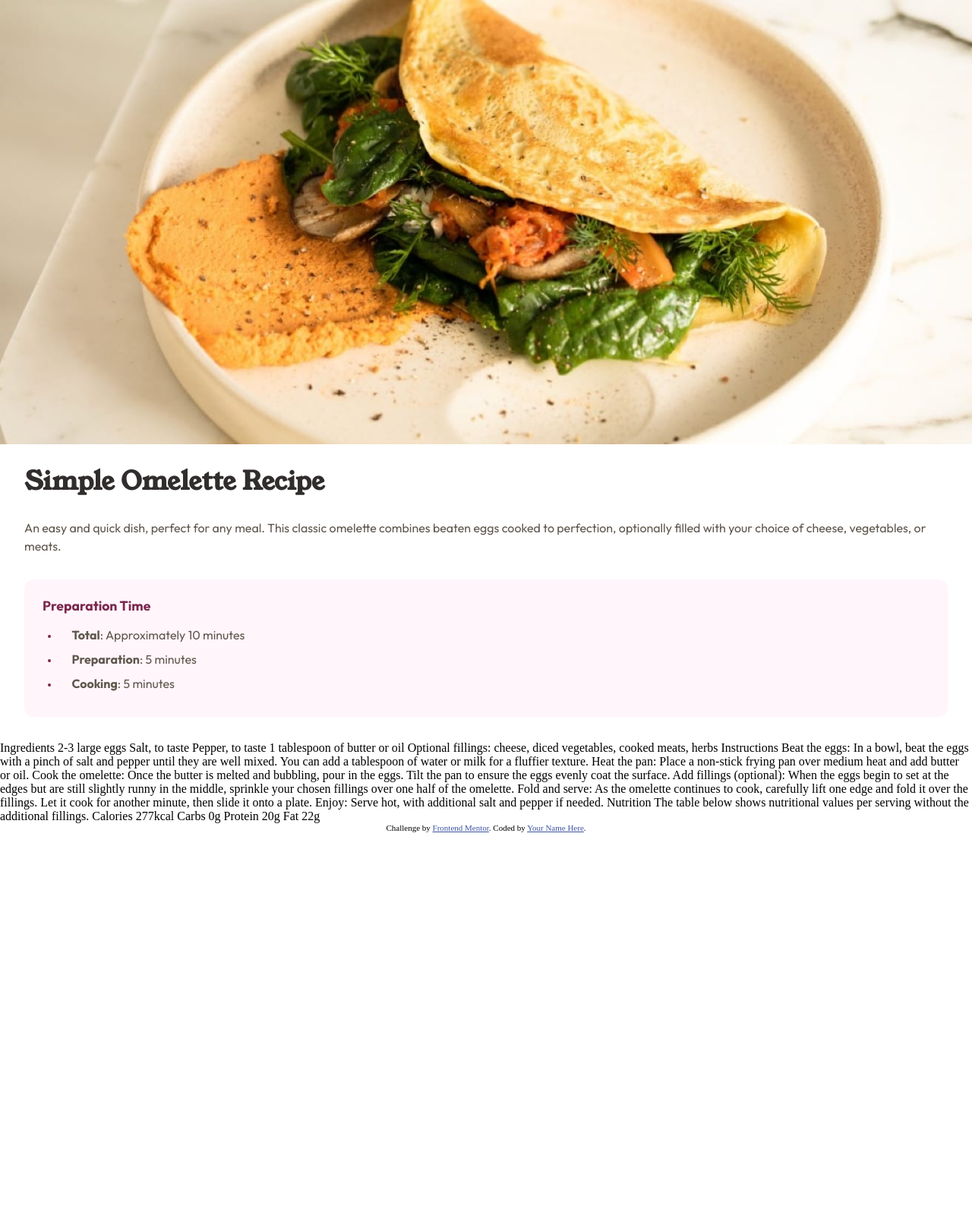
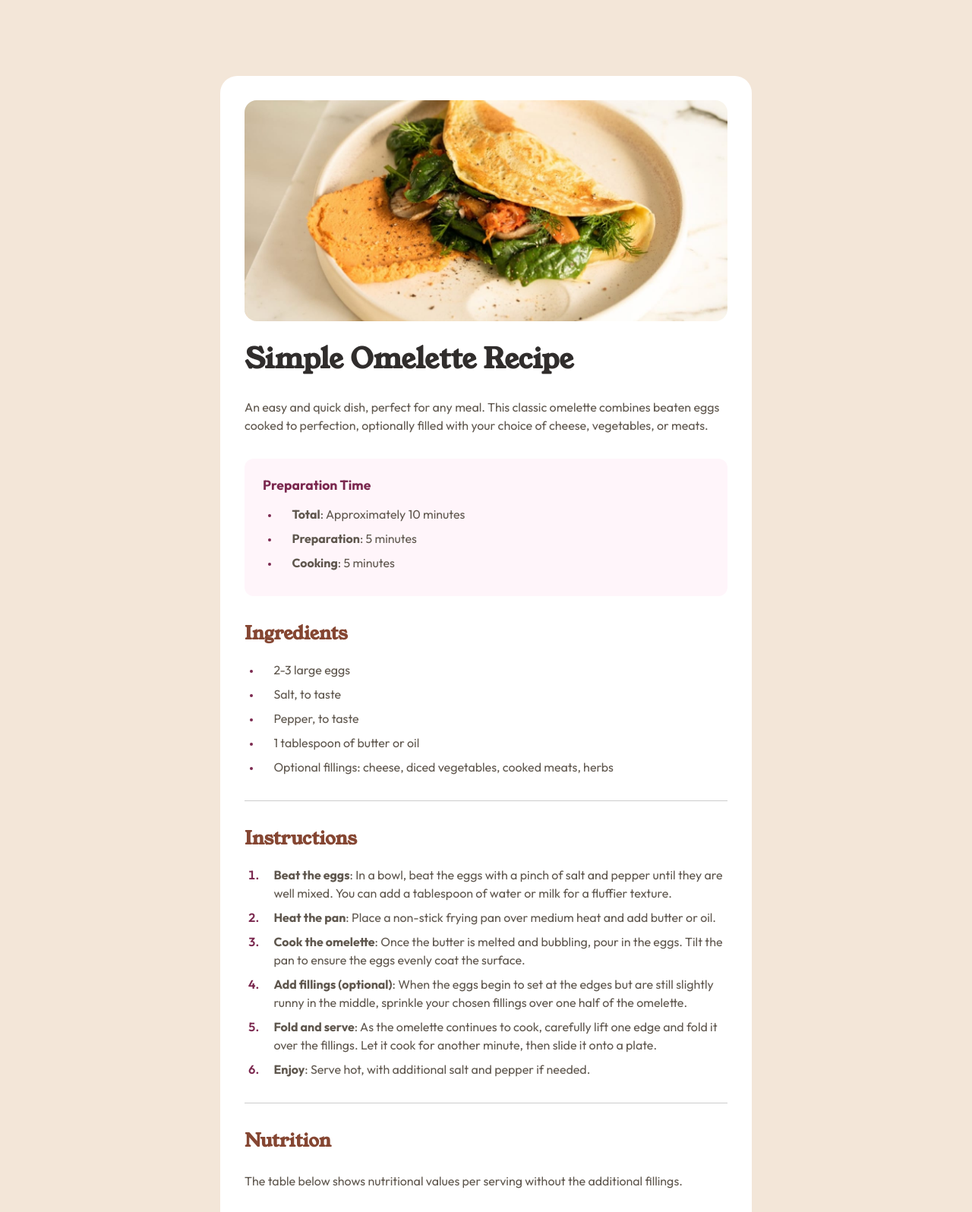
Before and after one commit to bryancarias/RecipePage, a plain HTML site: page index.html in a window 1280 px wide. Shown: the top 1596 px of the page at 76% size. Before the commit the page ends 1096 px from the top, so only its background shows below. Drawn offline with Linux system fonts and the light colour scheme.

Commit message:
Reto Finalizado

```diff
--- a/index.html
+++ b/index.html
@@ -1,87 +1,133 @@
 <!DOCTYPE html>
 <html lang="en">
   <head>
-  <meta charset="UTF-8">
-  <meta name="viewport" content="width=device-width, initial-scale=1.0"> <!-- displays site properly based on user's device -->
+    <meta charset="UTF-8" />
+    <meta name="viewport" content="width=device-width, initial-scale=1.0" />
+    <!-- displays site properly based on user's device -->
 
-  <link rel="icon" type="image/png" sizes="32x32" href="./assets/images/favicon-32x32.png">
+    <link
+      rel="icon"
+      type="image/png"
+      sizes="32x32"
+      href="./assets/images/favicon-32x32.png"
+    />
 
     <title>Frontend Mentor | Recipe page</title>
 
     <!-- Feel free to remove these styles or customise in your own stylesheet 👍 -->
-   <link rel="stylesheet" href="style.css">
-  <style>
-    .attribution { font-size: 11px; text-align: center; }
-    .attribution a { color: hsl(228, 45%, 44%); }
-  </style>
+    <link rel="stylesheet" href="style.css" />
   </head>
   <body>
-
+    <div class="container">
       <header class="header">
-    <img class="header-img" src="./assets/images/image-omelette.jpeg" alt="Simple_Omelette_Recipe">
+        <img
+          class="header-img"
+          src="./assets/images/image-omelette.jpeg"
+          alt="Simple_Omelette_Recipe"
+        />
       </header>
 
       <main class="main">
         <h1 class="main-title">Simple Omelette Recipe</h1>
-    <p class="main-description">An easy and quick dish, perfect for any meal. This classic omelette combines beaten eggs cooked
-       to perfection, optionally filled with your choice of cheese, vegetables, or meats.
+        <p class="description">
+          An easy and quick dish, perfect for any meal. This classic omelette
+          combines beaten eggs cooked to perfection, optionally filled with your
+          choice of cheese, vegetables, or meats.
         </p>
         <div class="preparation">
           <h2 class="preparation-title">Preparation Time</h2>
           <ul class="preparation-ul">
-        <li class="preparation-items"><strong>Total</strong>: Approximately 10 minutes</li>
-        <li class="preparation-items"><strong>Preparation</strong>: 5 minutes</li>
-        <li class="preparation-items"><strong>Cooking</strong>: 5 minutes</li>
+            <li class="items">
+              <strong>Total</strong>: Approximately 10 minutes
+            </li>
+            <li class="items"><strong>Preparation</strong>: 5 minutes</li>
+            <li class="items"><strong>Cooking</strong>: 5 minutes</li>
           </ul>
         </div>
       </main>
+      <section class="section">
+        <h2 class="title">Ingredients</h2>
+        <ul class="ingredients-ul">
+          <li class="items">2-3 large eggs</li>
+          <li class="items">Salt, to taste</li>
+          <li class="items">Pepper, to taste</li>
+          <li class="items">1 tablespoon of butter or oil</li>
+          <li class="items">
+            Optional fillings: cheese, diced vegetables, cooked meats, herbs
+          </li>
+        </ul>
+        <hr class="hr" />
+      </section>
 
+      <section class="section">
+        <h2 class="title">Instructions</h2>
+        <ol class="instructions-ol">
+          <li class="items ol-number">
+            <strong>Beat the eggs</strong>: In a bowl, beat the eggs with a
+            pinch of salt and pepper until they are well mixed. You can add a
+            tablespoon of water or milk for a fluffier texture.
+          </li>
+          <li class="items ol-number">
+            <strong>Heat the pan</strong>: Place a non-stick frying pan over
+            medium heat and add butter or oil.
+          </li>
+          <li class="items ol-number">
+            <strong>Cook the omelette</strong>: Once the butter is melted and
+            bubbling, pour in the eggs. Tilt the pan to ensure the eggs evenly
+            coat the surface.
+          </li>
+          <li class="items ol-number">
+            <strong>Add fillings (optional)</strong>: When the eggs begin to set
+            at the edges but are still slightly runny in the middle, sprinkle
+            your chosen fillings over one half of the omelette.
+          </li>
+          <li class="items ol-number">
+            <strong>Fold and serve</strong>: As the omelette continues to cook,
+            carefully lift one edge and fold it over the fillings. Let it cook
+            for another minute, then slide it onto a plate.
+          </li>
+          <li class="items ol-number">
+            <strong>Enjoy</strong>: Serve hot, with additional salt and pepper
+            if needed.
+          </li>
+        </ol>
+        <hr class="hr" />
+      </section>
 
-  Ingredients
-
-  2-3 large eggs
-  Salt, to taste
-  Pepper, to taste
-  1 tablespoon of butter or oil
-  Optional fillings: cheese, diced vegetables, cooked meats, herbs
-
-  Instructions
-
-  Beat the eggs: In a bowl, beat the eggs with a pinch of salt and pepper until they are well mixed.
-  You can add a tablespoon of water or milk for a fluffier texture.
-
-  Heat the pan: Place a non-stick frying pan over medium heat and add butter or oil.
-
-  Cook the omelette: Once the butter is melted and bubbling, pour in the eggs. Tilt the pan to ensure
-  the eggs evenly coat the surface.
-
-  Add fillings (optional): When the eggs begin to set at the edges but are still slightly runny in the
-  middle, sprinkle your chosen fillings over one half of the omelette.
-
-  Fold and serve: As the omelette continues to cook, carefully lift one edge and fold it over the
-  fillings. Let it cook for another minute, then slide it onto a plate.
-
-  Enjoy: Serve hot, with additional salt and pepper if needed.
-
-  Nutrition
-
-  The table below shows nutritional values per serving without the additional fillings.
-
-  Calories
-  277kcal
-
-  Carbs
-  0g
-
-  Protein
-  20g
-
-  Fat
-  22g
+      <section class="section p-32">
+        <h2 class="title">Nutrition</h2>
+        <p class="description margin">
+          The table below shows nutritional values per serving without the
+          additional fillings.
+        </p>
+        <table class="table">
+          <tbody>
+            <tr>
+              <td>Calories</td>
+              <td><strong>277kcal</strong></td>
+            </tr>
+            <tr>
+              <td>Carbs</td>
+              <td><strong>0g</strong></td>
+            </tr>
+            <tr>
+              <td>Protein</td>
+              <td><strong>20g</strong></td>
+            </tr>
+            <tr>
+              <td>Fat</td>
+              <td><strong>22g</strong></td>
+            </tr>
+          </tbody>
+        </table>
+      </section>
 
       <div class="attribution">
-    Challenge by <a href="https://www.frontendmentor.io?ref=challenge" target="_blank">Frontend Mentor</a>.
-    Coded by <a href="#">Your Name Here</a>.
+        Challenge by
+        <a href="https://www.frontendmentor.io?ref=challenge" target="_blank"
+          >Frontend Mentor</a
+        >. Coded by <a href="#">Your Name Here</a>.
+      </div>
     </div>
   </body>
 </html>
--- a/style.css
+++ b/style.css
@@ -1,35 +1,35 @@
 /* young-serif-regular - latin */
 @font-face {
   font-display: swap; /* Check https://developer.mozilla.org/en-US/docs/Web/CSS/@font-face/font-display for other options. */
-  font-family: 'Young Serif';
+  font-family: "Young Serif";
   font-style: normal;
   font-weight: 400;
-  src: url('./assets/fonts/young-serif-v2-latin-regular.woff2') format('woff2'); /* Chrome 36+, Opera 23+, Firefox 39+, Safari 12+, iOS 10+ */
+  src: url("./assets/fonts/young-serif-v2-latin-regular.woff2") format("woff2"); /* Chrome 36+, Opera 23+, Firefox 39+, Safari 12+, iOS 10+ */
 }
 
 /* outfit-regular - latin */
 @font-face {
   font-display: swap; /* Check https://developer.mozilla.org/en-US/docs/Web/CSS/@font-face/font-display for other options. */
-  font-family: 'Outfit';
+  font-family: "Outfit";
   font-style: normal;
   font-weight: 400;
-  src: url('./assets/fonts/outfit-v11-latin-regular.woff2') format('woff2'); /* Chrome 36+, Opera 23+, Firefox 39+, Safari 12+, iOS 10+ */
+  src: url("./assets/fonts/outfit-v11-latin-regular.woff2") format("woff2"); /* Chrome 36+, Opera 23+, Firefox 39+, Safari 12+, iOS 10+ */
 }
 /* outfit-600 - latin */
 @font-face {
   font-display: swap; /* Check https://developer.mozilla.org/en-US/docs/Web/CSS/@font-face/font-display for other options. */
-  font-family: 'Outfit';
+  font-family: "Outfit";
   font-style: normal;
   font-weight: 600;
-  src: url('./assets/fonts/outfit-v11-latin-600.woff2') format('woff2'); /* Chrome 36+, Opera 23+, Firefox 39+, Safari 12+, iOS 10+ */
+  src: url("./assets/fonts/outfit-v11-latin-600.woff2") format("woff2"); /* Chrome 36+, Opera 23+, Firefox 39+, Safari 12+, iOS 10+ */
 }
 /* outfit-700 - latin */
 @font-face {
   font-display: swap; /* Check https://developer.mozilla.org/en-US/docs/Web/CSS/@font-face/font-display for other options. */
-  font-family: 'Outfit';
+  font-family: "Outfit";
   font-style: normal;
   font-weight: 700;
-  src: url('./assets/fonts/outfit-v11-latin-700.woff2') format('woff2'); /* Chrome 36+, Opera 23+, Firefox 39+, Safari 12+, iOS 10+ */
+  src: url("./assets/fonts/outfit-v11-latin-700.woff2") format("woff2"); /* Chrome 36+, Opera 23+, Firefox 39+, Safari 12+, iOS 10+ */
 }
 
 *,
@@ -46,26 +46,48 @@
   --brown800: hsl(14, 45%, 36%);
   --rose800: hsl(332, 51%, 32%);
   --rose50: hsl(330, 100%, 98%);
+  --color-border: rgba(0, 0, 0, 0.2);
 
   --margin-32px: 2rem;
   --margin-24px: 1.5rem;
 
-    --font-young: 'Young Serif','Times New Roman', Times, serif;
-    --font-outfit: 'Outfit',Arial, Helvetica, sans-serif;
-
+  --font-young: "Young Serif", "Times New Roman", Times, serif;
+  --font-outfit: "Outfit", Arial, Helvetica, sans-serif;
+  --min-width: 320px; /* Minimum width for the body */
+  --max-width: 1440px; /* Maximum width for the body */
 }
 
 body {
   margin: 0;
 
+  @media (width >= 1024px) {
+    background-color: var(--stone100);
+  }
 }
 
-h1,h2,p {
+h1,
+h2,
+p {
   margin: 0;
+}
+
+.container {
+  width: 100%;
+
+  @media (width >= 64rem) {
+    max-width: clamp(23.4275rem, 100%, 43.75rem);
+    margin: 100px auto;
+    background-color: var(--white);
+    border-radius: 1.4rem;
+  }
 }
 
 .header {
   width: 100%;
+
+  @media (width >= 64rem) {
+    padding: var(--margin-32px) var(--margin-32px) 0;
+  }
 }
 
 .header-img {
@@ -73,6 +95,10 @@ h1,h2,p {
   height: auto;
   object-fit: cover;
   display: block;
+
+  @media (width >= 64rem) {
+    border-radius: 1rem;
+  }
 }
 
 .main {
@@ -81,14 +107,14 @@ h1,h2,p {
 
 .main-title {
   font-family: var(--font-young);
-    font-size: 2.1rem;
+  font-size: 2.3rem;
   line-height: 1;
   letter-spacing: 150%;
   color: var(--stone900);
   margin-bottom: var(--margin-32px);
 }
 
-.main-description {
+.description {
   font-family: var(--font-outfit);
   font-size: 1rem;
   line-height: 1.5;
@@ -111,12 +137,12 @@ h1,h2,p {
   color: var(--rose800);
 }
 .preparation-ul {
-    color: var(--stone600);
   padding-inline-start: 1.4rem;
   margin-block-end: 0;
 }
 
-.preparation-items {
+.items {
+  color: var(--stone600);
   font-family: var(--font-outfit);
   padding-inline-start: 1rem;
   margin-block-end: 0.5rem;
@@ -125,7 +151,79 @@ h1,h2,p {
   letter-spacing: 150%;
 }
 
-.preparation-items::marker {
+.items::marker {
   color: var(--rose800);
   font-size: 0.8rem;
 }
+
+.section {
+  margin: 0 var(--margin-32px);
+}
+
+.title {
+  font-family: var(--font-young);
+  font-size: 1.5rem;
+  letter-spacing: 150%;
+  color: var(--brown800);
+}
+
+.ingredients-ul,
+.instructions-ol {
+  color: var(--stone600);
+  margin-block-start: 1.2rem;
+  padding-inline-start: 1.4rem;
+  margin-block-end: 0;
+}
+
+.ol-number::marker {
+  font-size: 1rem;
+  font-weight: 600;
+}
+
+.margin {
+  margin: var(--margin-24px) 0;
+}
+
+.hr {
+  border: none;
+  border-bottom: 1px solid var(--color-border);
+  margin: var(--margin-32px) 0;
+}
+
+.table {
+  width: 100%;
+  border-collapse: collapse;
+  color: var(--stone600);
+}
+
+.table td {
+  padding: 0.75rem 0;
+  border-bottom: 1px solid var(--color-border);
+  font-family: var(--font-outfit);
+}
+
+.table tr:last-child td {
+  border-bottom: none;
+}
+
+.table td:first-child {
+  padding-left: 2.5rem;
+}
+
+.table td:last-child {
+  color: var(--brown800);
+}
+
+.p-32 {
+  padding-bottom: var(--margin-32px);
+}
+
+.attribution {
+  font-size: 11px;
+  text-align: center;
+  display: none;
+}
+
+.attribution a {
+  color: hsl(228, 45%, 44%);
+}
```
Lines whose indentation alone changed are shown as unchanged.
